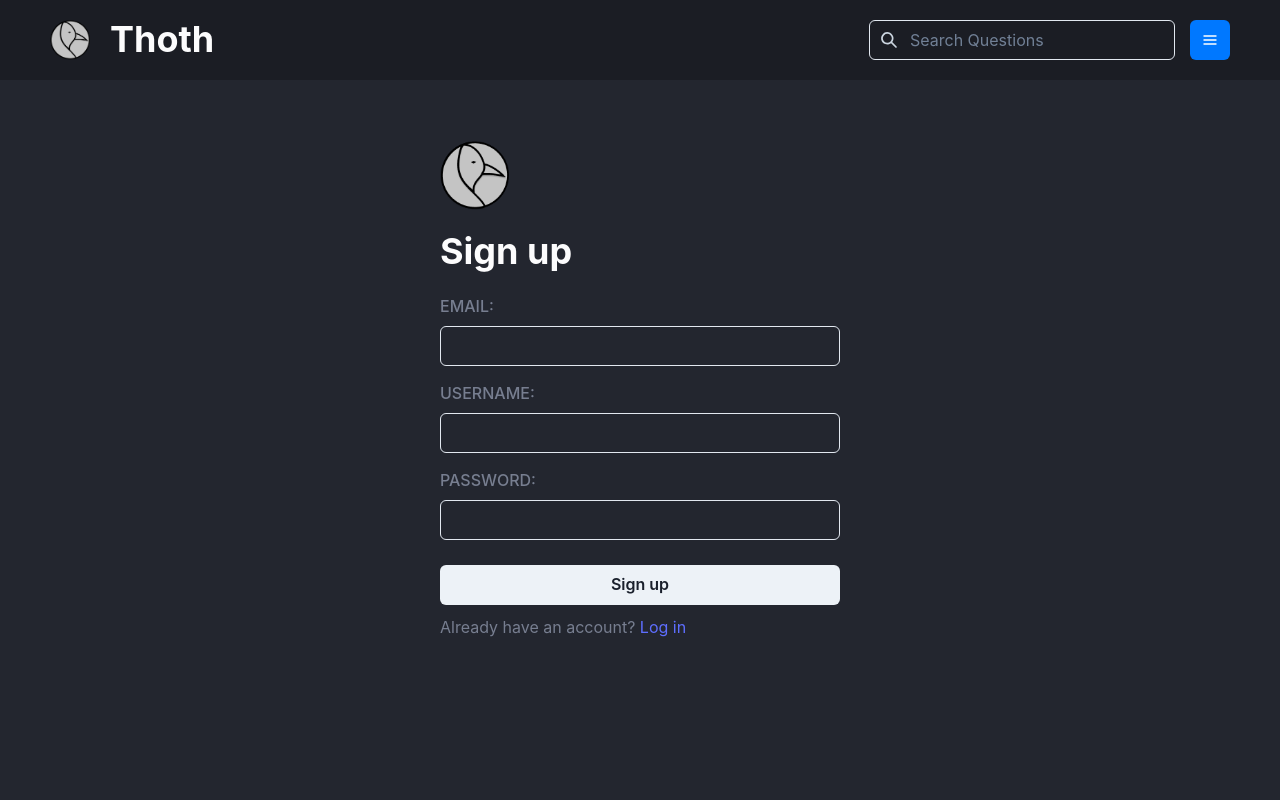
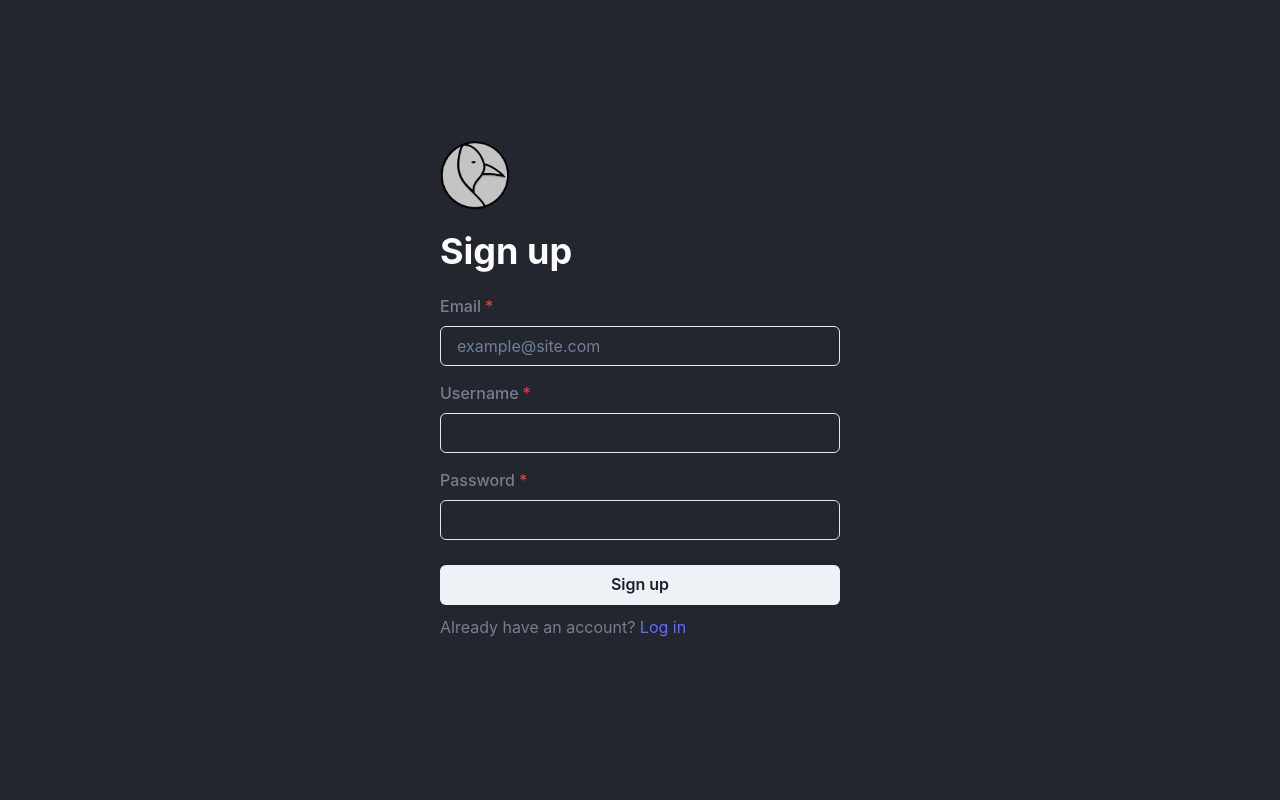
Before and after one commit to seangjr/Thoth, a React (Create React App) app in the folder client/: page /register in a window 1280 px wide. Shown: the top 800 px of the page. Built offline with nearby package versions, Linux system fonts and the light colour scheme.

Commit message:
Added form submit logic template

```diff
--- a/client/src/App.jsx
+++ b/client/src/App.jsx
@@ -17,12 +17,15 @@ import Root from "./layouts/root";
 
 const router = createBrowserRouter(
     createRoutesFromElements(
-        <Route path="/" element={<Root />}>
+        <>
             <Route index element={<Landing />} />
-            <Route path="register" element={<Register />} />
-            <Route path="login" element={<Login />} />
-            <Route path="about" element={<About />} />
-        </Route>,
+            <Route path="/" element={<Root />}>
+                {/* TODO: Add routes to feed, profile, posts */}
+                <Route path="about" element={<About />} />
+            </Route>
+            <Route path="/register" element={<Register />} />
+            <Route path="/login" element={<Login />} />
+        </>,
     ),
 );
 
--- a/client/src/pages/login/index.jsx
+++ b/client/src/pages/login/index.jsx
@@ -17,6 +17,10 @@ import { NavLink, Navlink } from "react-router-dom";
 import Logo from "../../assets/tlg.png";
 
 const login = () => {
+    const handleSubmit = (e) => {
+        e.preventDefault();
+        // TODO: Add login logic
+    };
     return (
         <Box
             display="flex"
@@ -42,12 +46,14 @@ const login = () => {
                 <Heading size="xl" color="#FFFFFF" mb="20px">
                     Log In
                 </Heading>
+                <form onSubmit={handleSubmit}>
                     <FormControl
                         mb="15px"
                         w={{ lg: "400px", md: "400px", base: "100%" }}
+                        isRequired
                     >
                         <FormLabel size="xs" color="#777E90">
-                        EMAIL/USERNAME:{" "}
+                            Email
                         </FormLabel>
                         <Input
                             type="email"
@@ -59,9 +65,10 @@ const login = () => {
                     <FormControl
                         mb="15px"
                         w={{ lg: "400px", md: "400px", base: "100%" }}
+                        isRequired
                     >
                         <FormLabel size="xs" color="#777E90">
-                        PASSWORD:{" "}
+                            Password
                         </FormLabel>
                         <Input
                             type="password"
@@ -75,6 +82,7 @@ const login = () => {
                         w={{ lg: "400px", md: "400px", base: "100%" }}
                         mt="10px"
                         mb="10px"
+                        type="submit"
                     >
                         Login
                     </Button>
@@ -84,6 +92,7 @@ const login = () => {
                             Sign up now!
                         </Link>
                     </Text>
+                </form>
             </Box>
         </Box>
     );
--- a/client/src/pages/register/index.jsx
+++ b/client/src/pages/register/index.jsx
@@ -17,6 +17,10 @@ import { NavLink } from "react-router-dom";
 import Logo from "../../assets/tlg.png";
 
 const register = () => {
+    const handleRegister = (e) => {
+        e.preventDefault();
+        // TODO: Add register logic
+    };
     return (
         <Box
             display="flex"
@@ -42,30 +46,38 @@ const register = () => {
                 <Heading size="xl" color="#FCFCFD" mb="20px">
                     Sign up
                 </Heading>
+                <form onSubmit={handleRegister}>
                     <FormControl
                         mb="15px"
                         w={{ lg: "400px", md: "400px", base: "200px" }}
+                        isRequired
                     >
                         <FormLabel size="xs" color="#777E90">
-                        EMAIL:
+                            Email
                         </FormLabel>
-                    <Input type="email" color="#777E90" />
+                        <Input
+                            type="email"
+                            color="#777E90"
+                            placeholder="example@site.com"
+                        />
                     </FormControl>
                     <FormControl
                         mb="15px"
                         w={{ lg: "400px", md: "400px", base: "200px" }}
+                        isRequired
                     >
                         <FormLabel size="xs" color="#777E90">
-                        USERNAME:
+                            Username
                         </FormLabel>
                         <Input color="#777E90" />
                     </FormControl>
                     <FormControl
                         mb="15px"
                         w={{ lg: "400px", md: "400px", base: "200px" }}
+                        isRequired
                     >
                         <FormLabel size="xs" color="#777E90">
-                        PASSWORD:
+                            Password
                         </FormLabel>
                         <Input type="password" color="#777E90" />
                     </FormControl>
@@ -74,6 +86,7 @@ const register = () => {
                         mb="10px"
                         colorScheme="gray"
                         w={{ lg: "400px", md: "400px", base: "200px" }}
+                        type="submit"
                     >
                         Sign up
                     </Button>
@@ -83,6 +96,7 @@ const register = () => {
                             Log in
                         </Link>
                     </Text>
+                </form>
             </Box>
         </Box>
     );
```
Also changed, not shown: client/src/pages/landing/index.jsx (+78 -23 lines). Lines whose indentation alone changed are shown as unchanged.
